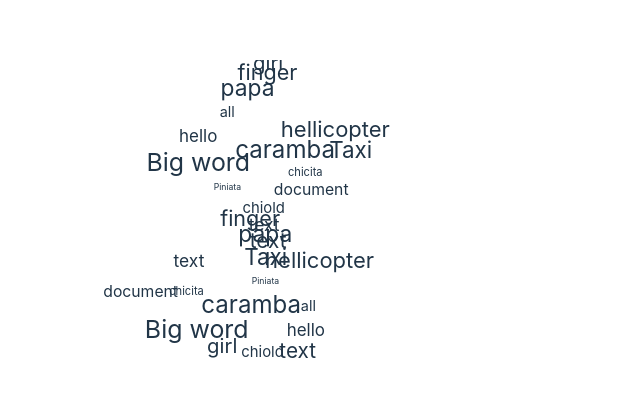
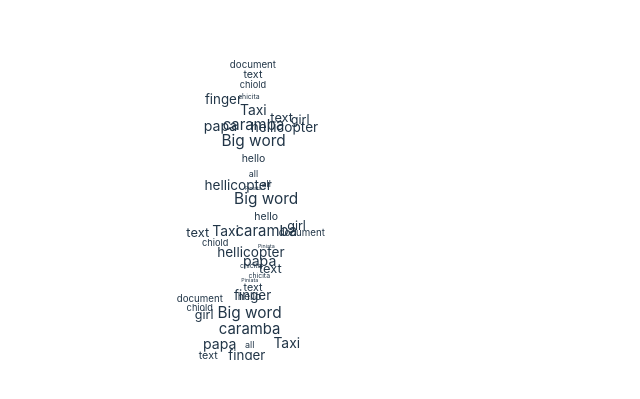
Before and after one commit to x-image-privacy/word-cloud, a React (Vite) app: page / in a window 1280 px wide. Shown: the part 187-586 px from the top of the page, without its empty margins (0-640 px from the left). Built offline with nearby package versions, Linux system fonts and the light colour scheme.

Commit message:
feat: try debug

```diff
--- a/src/Wordcloud.tsx
+++ b/src/Wordcloud.tsx
@@ -78,6 +78,8 @@ const Wordcloud = ({
         .sort((a, b) =>
           getAreaRectangle(a.rect) > getAreaRectangle(b.rect) ? -1 : 1
         );
+
+      console.log(wordCloudToPlace);
 
       const wordCloudRectToPlace = wordCloudToPlace.map((w) => w.rect);
       const firstWordCloud = { ...wordCloudRectToPlace[0] };
--- a/src/data.ts
+++ b/src/data.ts
@@ -23,6 +23,26 @@ export const defaultWords1: { category: string; words: Word[] }[] = [
   },
   {
     category: "2",
+    words: [
+      { id: "word-1", text: " Big word ", coef: 0.99 },
+      { id: "word-2", text: "hello", coef: 0.8 },
+      { id: "word-4", text: "caramba", coef: 0.97 },
+      { id: "word-3", text: "all", coef: 0.74 },
+      { id: "word-5", text: "Piniata", coef: 0.6 },
+      { id: "word-6", text: "Taxi", coef: 0.93 },
+      { id: "word-7", text: "papa", coef: 0.94 },
+      { id: "word-8", text: "chicita", coef: 0.66 },
+      { id: "word-9", text: "hellicopter", coef: 0.92 },
+      { id: "word-10", text: "chiold", coef: 0.75 },
+      { id: "word-11", text: "text", coef: 0.81 },
+      { id: "word-12", text: "document", coef: 0.77 },
+      { id: "word-13", text: "text", coef: 0.89 },
+      { id: "word-14", text: "finger", coef: 0.91 },
+      { id: "word-15", text: "girl", coef: 0.88 },
+    ],
+  },
+  {
+    category: "3",
     words: [
       { id: "word-1", text: " Big word ", coef: 0.99 },
       { id: "word-2", text: "hello", coef: 0.8 },
```
